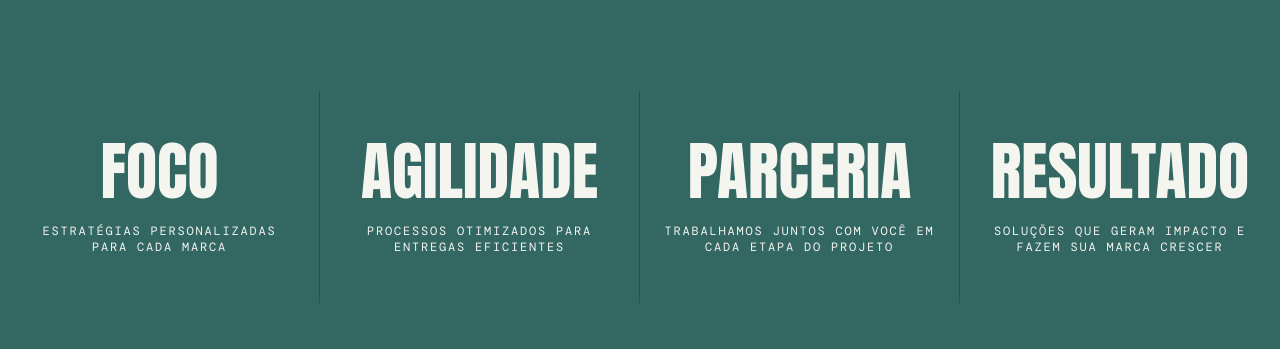
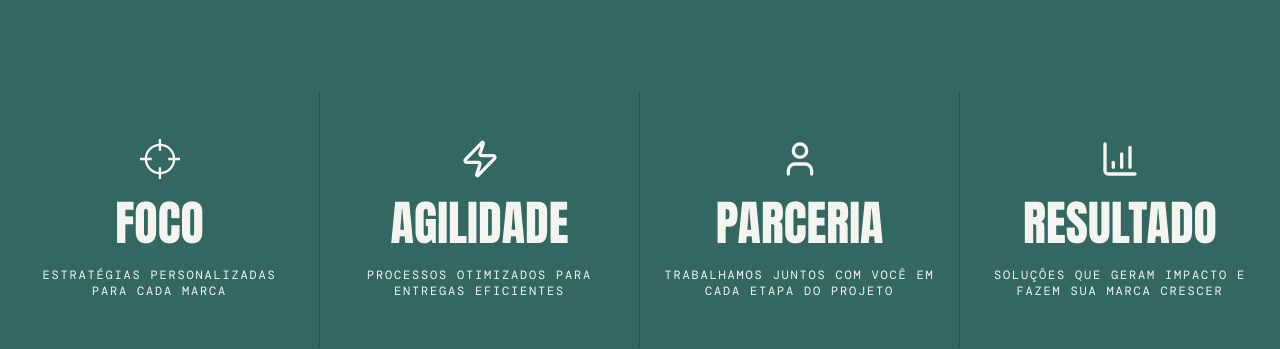
Before and after one commit to JVRosado/KORE, a React (Vite) app: page / in a window 1280 px wide. Shown: the part 2360-2709 px from the top of the page. Built offline with nearby package versions, Linux system fonts and the light colour scheme.

Commit message:
Atuzaliação dos icones

```diff
--- a/package.json
+++ b/package.json
@@ -56,6 +56,7 @@
     "react-dnd": "16.0.1",
     "react-dnd-html5-backend": "16.0.1",
     "react-hook-form": "7.55.0",
+    "react-icons": "^5.6.0",
     "react-popper": "2.3.0",
     "react-resizable-panels": "2.1.7",
     "react-responsive-masonry": "2.7.1",
--- a/src/app/App.tsx
+++ b/src/app/App.tsx
@@ -5,6 +5,10 @@ import nayaraFoto from "./assets/NayaraFoto.jpeg";
 import heroBg from "./assets/Korefudoverde.jpg";
 import koreLogo from "./assets/Logo01.png";
 import simboloBranco from "./assets/simbolobranco.png";
+import { TfiTarget } from "react-icons/tfi";//foco
+import { LuZap } from "react-icons/lu"; //agilidade
+import { LuUser } from "react-icons/lu"; //Parceria
+import { LuChartColumnIncreasing } from "react-icons/lu"; //Resultado
 const GREEN = "#177c1f";
 const BLUE = "#326762";
 
@@ -508,10 +512,11 @@ function Services() {
 // ─── Big Number Stats ─────────────────────────────────────────────────────────
 function Stats() {
   const stats = [
-    { num: "FOCO", label: "Estratégias personalizadas para cada marca" },
-    { num: "AGILIDADE", label: "Processos otimizados para entregas eficientes" },
-    { num: "PARCERIA", label: "Trabalhamos juntos com você em cada etapa do projeto" },
-    { num: "RESULTADO", label: "Soluções que geram impacto e fazem sua marca crescer" },
+    { num: "FOCO", label: "Estratégias personalizadas para cada marca", icon: <TfiTarget size={40} color="#f5f5f0" /> },
+    { num: "AGILIDADE", label: "Processos otimizados para entregas eficientes", icon: <LuZap size={40} color="#f5f5f0" /> },
+    { num: "PARCERIA", label: "Trabalhamos juntos com você em cada etapa do projeto", icon: <LuUser size={40} color="#f5f5f0" /> },
+    { num: "RESULTADO", label: "Soluções que geram impacto e fazem sua marca crescer", icon: <LuChartColumnIncreasing size={40} color="#f5f5f0" /> },
+
   ];
 
   return (
@@ -520,9 +525,10 @@ function Stats() {
         {stats.map((s) => (
           <StaggerItem key={s.num}>
             <div className="flex flex-col items-center justify-center py-12 px-6 text-center">
+                {s.icon && <div className="mb-5">{s.icon}</div>}  {/* ← Renderiza os icones */}
               <span
                 className="font-display"
-                style={{ fontFamily: "'Anton', sans-serif", fontSize: "clamp(2.8rem, 6vw, 4rem)", lineHeight: 1, color: "#f5f5f0" }}
+                style={{ fontFamily: "'Anton', sans-serif", fontSize: "clamp(2.8rem, 6vw, 3rem)", lineHeight: 1, color: "#f5f5f0" }}
               >
                 {s.num}
               </span>
```
Also changed, not shown: 1 other file (tests, documents, lock files or other folders).
